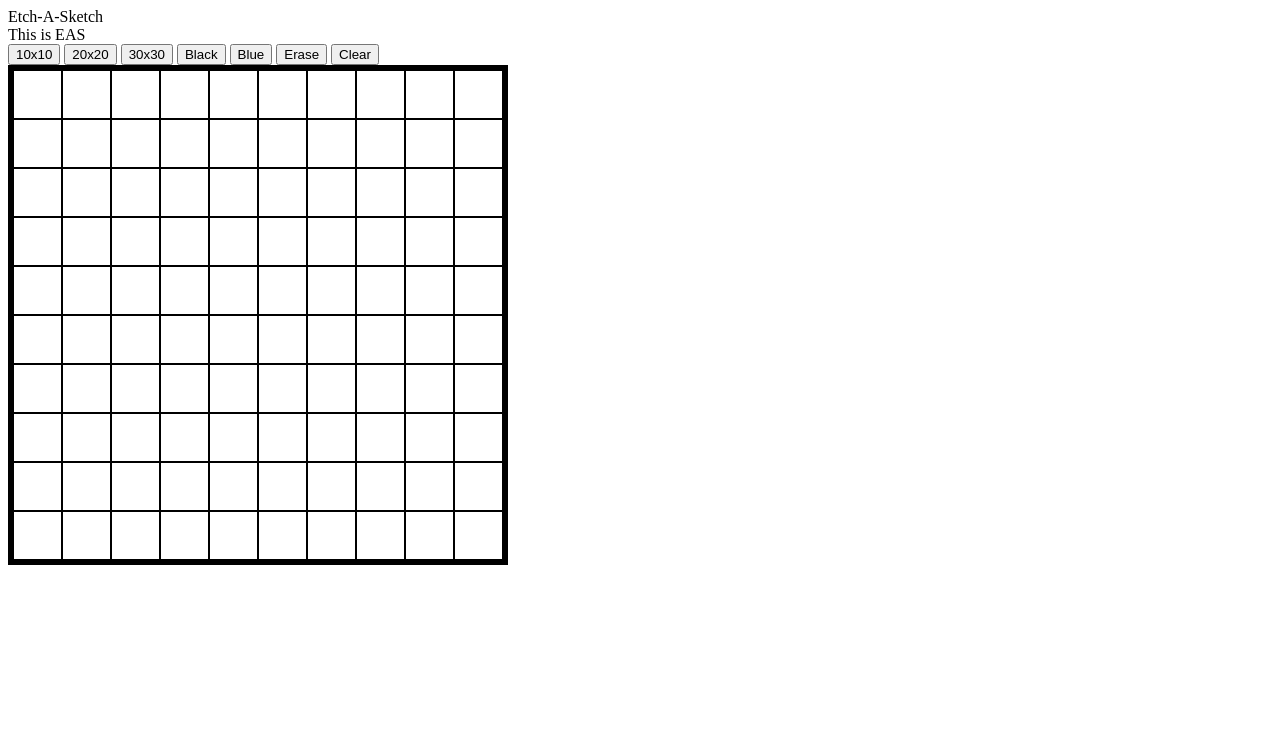
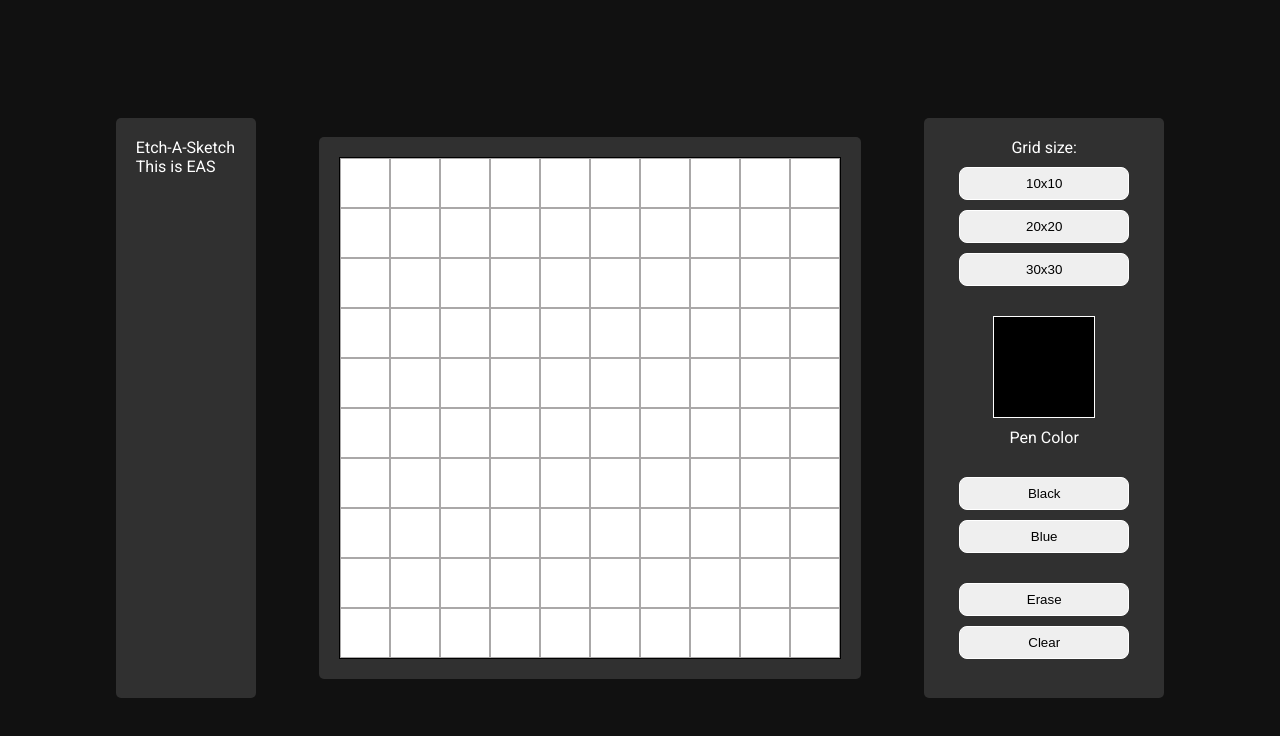
Before and after one commit to kurtislam0325/TOP_Etch-A-Sketch, a plain HTML site: page index.html in a window 1280 px wide. Drawn offline with Linux system fonts and the light colour scheme.

Commit message:
Add more a usable working panel

```diff
--- a/index.html
+++ b/index.html
@@ -9,19 +9,32 @@
     <script src = "./script.js" defer></script>
 </head>
 <body>
+    <div class = "introduction container" id = "intro-container">
         <div class = "title"> Etch-A-Sketch </div>
         <div class = "description"> This is EAS </div>
+    </div>
 
-    <div class = "buttons">
+    <div class = "grid container" id = "grid-container">
+        <div id = "grid"></div>
+    </div>
+
+    <div class = "buttons container" id = "buttons-container">
+        <div>
+            <div> Grid size: </div>
             <button class = "extendGrid" id = "10">10x10</button>
             <button class = "extendGrid" id = "20">20x20</button>
             <button class = "extendGrid" id = "30">30x30</button>
+        </div>
+        <div>
+            <div class = "penColor"></div>
+            <div style = "margin-bottom: 20px"> Pen Color</div>
             <button class = "changeColor" id = "black">Black</button>
             <button class = "changeColor" id = "blue">Blue</button>
+        </div>
+        <div>
             <button class = "eraseColor">Erase</button>
             <button class = "clear">Clear</button>
         </div>
-
-    <div id = "grid-container"></div>
+    </div>
 </body>
 </html>
--- a/script.js
+++ b/script.js
@@ -1,5 +1,5 @@
 /* script.js */
-const DEFAULT_COLOR = "black";
+const DEFAULT_COLOR = "#000000";
 const DEFAULT_MODE = "plaint";
 const DEFAULT_SIZE = 10;
 
@@ -7,23 +7,27 @@ let currentColor = DEFAULT_COLOR;
 let currentMode = DEFAULT_MODE;
 let currentSize = DEFAULT_SIZE;
 
-// Create Grid
-const grid = document.querySelector("#grid-container");
+const grid = document.querySelector("#grid");
 const gridButtons = document.querySelectorAll(".extendGrid");
 const colorButtons = document.querySelectorAll(".changeColor");
 const eraseButton = document.querySelector(".eraseColor");
 const clearButton = document.querySelector(".clear");
+const colorCircle = document.querySelector(".penColor")
 
+colorCircle.style.backgroundColor = currentColor;
+
+// clear
 function clearGrid() {
     let child = document.getElementById("s0");
     for(let i = 0; i < (currentSize * currentSize); i++) {
-        child.style.backgroundColor = "white";
+        child.style.backgroundColor = "#FFFFFF";
         child = document.getElementById(`s${i+1}`);
     }
 }
 
 clearButton.addEventListener("click", clearGrid);
 
+// color
 let mouseDown = false;
 document.body.onmousedown = () => {mouseDown = true;};
 document.body.onmouseup = () => {mouseDown = false;};
@@ -31,7 +35,7 @@ document.body.onmouseup = () => {mouseDown = false;};
 function changeColor(e) {
     if (e.type === "mouseenter" && !mouseDown) return
     if (currentMode === "erase")
-        e.target.style.backgroundColor = "white";
+        e.target.style.backgroundColor = "#FFFFFF";
     else
         e.target.style.backgroundColor = currentColor;
 }
@@ -39,11 +43,18 @@ function changeColor(e) {
 colorButtons.forEach((button) => {
     button.addEventListener("click", () => {
         currentColor = button.id;
+        colorCircle.style.backgroundColor = currentColor;
+        currentMode = "plaint";
+        eraseButton.style.backgroundColor = "white";
     })
 })
 
-eraseButton.addEventListener("click", () => {currentMode = "erase"});
+eraseButton.addEventListener("click", () => {
+    currentMode = "erase"
+});
 
+
+// grid
 function createGrid(height, width) {
     grid.removeAttribute("class")
 
--- a/style.css
+++ b/style.css
@@ -1,14 +1,68 @@
+@import url('https://fonts.googleapis.com/css2?family=Roboto:wght@400;500&display=swap');
+
+html, body {
+    height: 100%;
+}
+
+body {
+    font-family: "Roboto", "Time News Roman";
+    background-color: rgb(17, 17, 17);
+    display: flex;
+    justify-content: center;
+    align-items: center;
+    gap: 5%;
+}
+
+.container {
+    background-color: rgb(48, 48, 48);
+    border-radius: 5px;
+
+}
+
+#intro-container {
+    color: white;
+    width: 100px;
+    padding: 20px;
+    height: 540px;
+}
+
 #grid-container {
-  display: inline-grid;
+    padding: 20px;
+}
 
-  border: 5px solid black;
-  padding: 0;
-  margin: 0;
+#buttons-container {
+    display: flex;
+    flex-direction: column;
+    width: 200px;
+    height: 540px;
+    gap: 30px;
+    align-items: center;
+
+    padding: 20px;
+}
+
+#buttons-container > div {
+    display: flex;
+    flex-direction: column;
+    justify-content: center;
+    align-items: center;
+    gap: 10px;
+
+    color: white;
+    text-align: center;
+}
+
+#grid {
+    display: inline-grid;
+
+    border: 1px solid black;
+    margin: 0;
+    padding: 0;
 }
 
 .square {
     background: white;
-    border: 1px solid black;
+    border: 0.5px solid rgb(170, 168, 168);
     margin: 0;
 }
 
@@ -17,8 +71,8 @@
 }
 
 .grid-10x10 > .square {
-    height: 47px;
-    width: 47px;
+    height: 48px;
+    width: 48px;
 }
 
 .grid-20x20 {
@@ -26,8 +80,8 @@
 }
 
 .grid-20x20 > .square {
-    height: 22.5px;
-    width: 22.5px;
+    height: 23.5px;
+    width: 23.5px;
 }
 
 .grid-30x30 {
@@ -35,6 +89,19 @@
 }
 
 .grid-30x30 > .square {
-    height: 14.33333px;
-    width: 14.33333px;
+    height: 15.33333px;
+    width: 15.33333px;
 }
+
+button {
+    border: 1px solid #ffffff;
+    border-radius: 8px;
+    padding: 8px 0;
+    width: 170px;
+}
+
+.penColor {
+    height: 100px;
+    width: 100px;
+    border: 1px solid white;
+}
```
Lines whose indentation alone changed are shown as unchanged.
